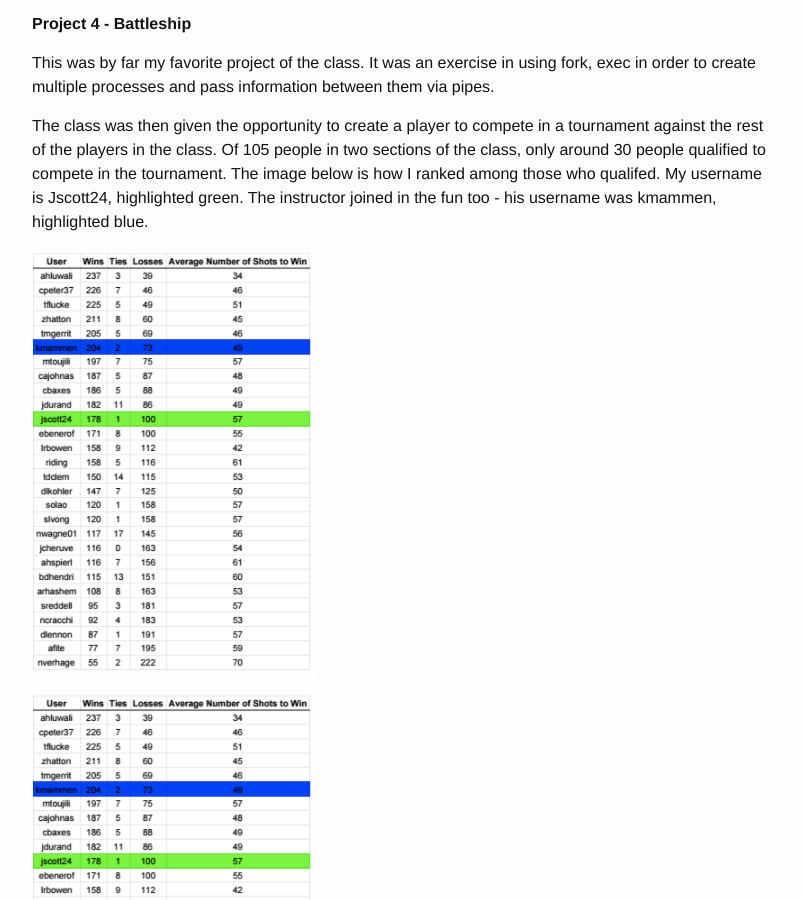
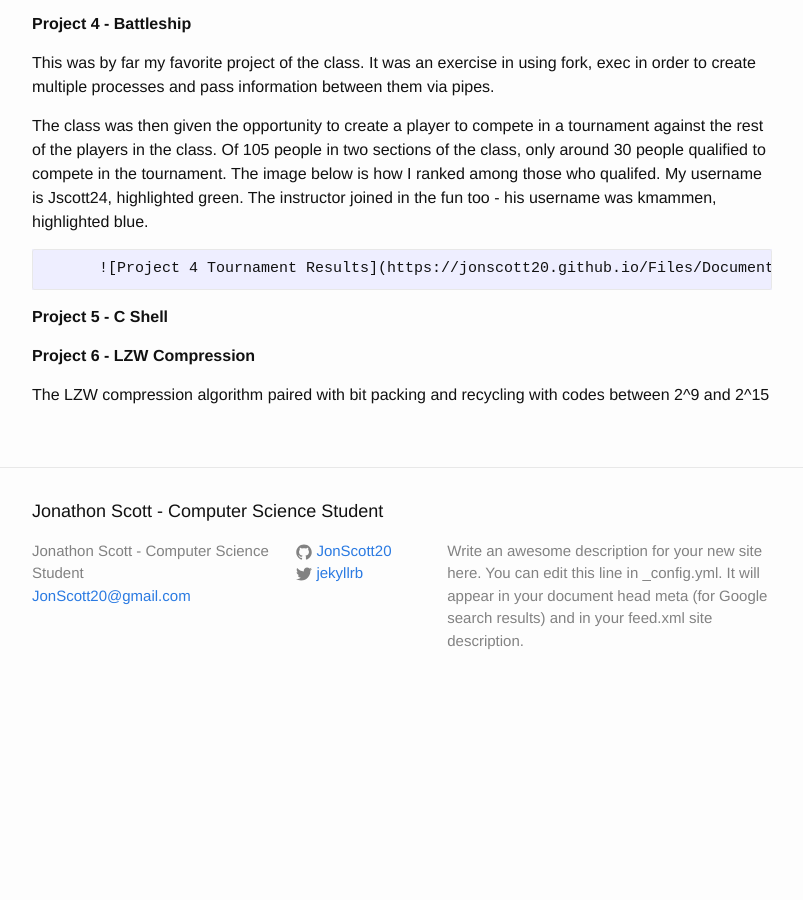
Before and after one commit to JonScott20/JonScott20.github.io, a Jekyll site: the page built from projects.md, in a window 1280 px wide and 900 px high, scrolled down 677 px. Shown: the whole window, without its empty margins (238-1041 px from the left). Built offline with Jekyll 4.4.1, drawn with Linux system fonts in a browser that asks for light colours; after the commit the page ends 1389 px from its top, so only the background shows below that.

Commit message:
Update projects.md

```diff
--- a/projects.md
+++ b/projects.md
@@ -36,9 +36,8 @@ This was by far my favorite project of the class. It was an exercise in using fo
 The class was then given the opportunity to create a player to compete in a tournament against the rest of the players in the class. Of 105 people in two sections of the class, only around 30 people qualified to compete in the tournament. The image below is how I ranked among those who qualifed. My username is Jscott24, highlighted green. The instructor joined in the fun too - his username was kmammen, highlighted blue.
 
 
-![Project 4 Tournament Results](https://jonscott20.github.io/Files/Documents/Project4Tournament.png)
+          ![Project 4 Tournament Results](https://jonscott20.github.io/Files/Documents/Project4Tournament.png)
 
-<img src="https://jonscott20.github.io/Files/Documents/Project4Tournament.png" alt="Smiley face" align="middle">
 
 
 
```
